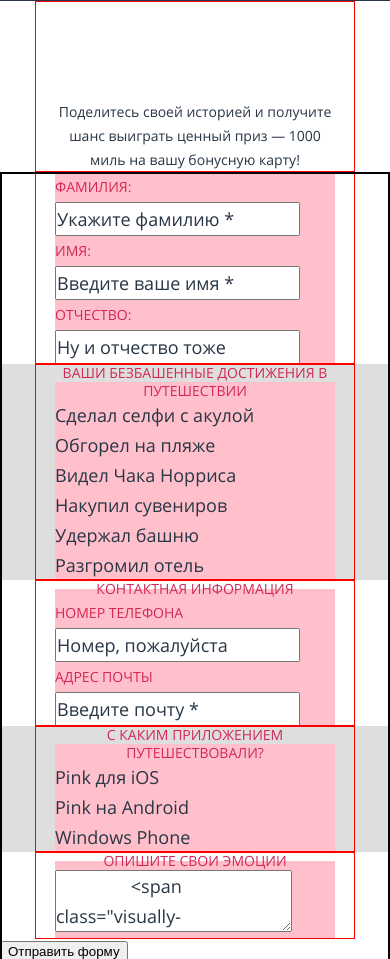
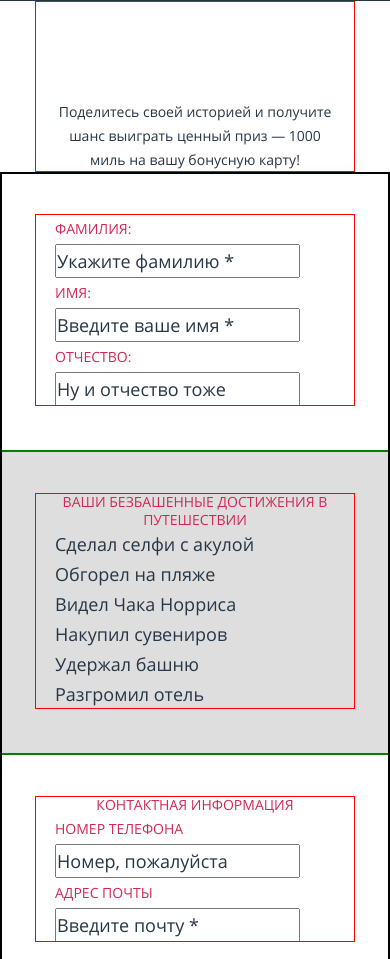
Before and after one commit to SergeiFursov/1008843-pink-21, a website: page source/form.html in a window 390 px wide. Shown: the part 732-1691 px from the top of the page. Drawn offline with nearby package versions, Linux system fonts and the light colour scheme; files that its build step writes are made by us from their sources.

Commit message:
Адаптивная сетка для страницы формы

```diff
--- a/source/form.html
+++ b/source/form.html
@@ -19,6 +19,7 @@
       </button>
       <div class="main-navigation__wrapper">
         <ul class="main-navigation__list site-list">
+          <li class="site-list__item"></li>
           <li class="site-list__item site-list__item--active">
             <a class="site-list__link" href="index.html">Главная</a>
           </li>
@@ -140,19 +141,19 @@
             <ul class="field-group__list">
               <li class="field-group__item">
                 <label class="field-group__label field-group__label--dark">
-                  <input class="visually-hidden field-group__input  field-group__input--radio" name="system-type" type="radio" value="ios" checked>
+                  <input class="visually-hidden field-group__input field-group__input--radio" name="system-type" type="radio" value="ios" checked>
                   Pink для iOS
                 </label>
               </li>
               <li class="field-group__item">
                 <label class="field-group__label field-group__label--dark">
-                  <input class="visually-hidden field-group__input  field-group__input--radio" name="system-type" type="radio" value="android">
+                  <input class="visually-hidden field-group__input field-group__input--radio" name="system-type" type="radio" value="android">
                   Pink на Android
                 </label>
               </li>
               <li class="field-group__item">
                 <label class="field-group__label field-group__label--dark">
-                  <input class="visually-hidden field-group__input  field-group__input--radio" name="system-type" type="radio" value="windows phone">
+                  <input class="visually-hidden field-group__input field-group__input--radio" name="system-type" type="radio" value="windows phone">
                   Windows Phone
                 </label>
               </li>
@@ -165,9 +166,7 @@
           <fieldset class="field-group__border">
             <legend class="field-group__legend">Опишите свои эмоции</legend>
             <label>
-              <textarea class="field-group__text-input field-group__text-input--review" name="text-review" placeholder="Можно прям в красках, не стесняясь в выражениях">
-                <span class="visually-hidden">Отзыв</span>
-              </textarea>
+              <textarea class="field-group__text-input field-group__text-input--review" name="text-review" placeholder="Можно прям в красках, не стесняясь в выражениях"></textarea>
             </label>
           </fieldset>
         </div>
--- a/source/less/blocks/field-group.less
+++ b/source/less/blocks/field-group.less
@@ -1,9 +1,12 @@
+.field-group {
+  outline: 1px solid green;
+  outline-offset: -1px;
+}
 
 .field-group__border {
   margin: 0;
   padding: 0;
   border: none;
-  background-color: pink;
 
   @media (min-width: @tablet-width) {
     border: 2px solid @basic-gray;
@@ -111,8 +114,6 @@
     padding: 0;
     display: flex;
     justify-content: space-between;
-    outline: 1px solid green;
-    outline-offset: -1px;
   }
 
   @media (min-width: @desktop-width) {
--- a/source/less/blocks/form.less
+++ b/source/less/blocks/form.less
@@ -1,7 +1,7 @@
 // Form
 
 .form {
-  margin: 0;
+  margin: 0 auto;
   padding: 0;
   display: flex;
   flex-direction: column;
@@ -22,15 +22,11 @@
 }
 
 .form-field {
-  /*padding: 42px 0 45px 0;*/
-  /*outline: 2px solid violet;
-  outline-offset: -2px;*/
+  padding: 42px 0 45px 0;
+
   @media (min-width: @tablet-width) {
-    /*.wrapper-tablet();*/
-  }
-
-  @media (min-width: @desktop-width) {
     margin-bottom: 70px;
+    padding: 0;
   }
 }
 
```
